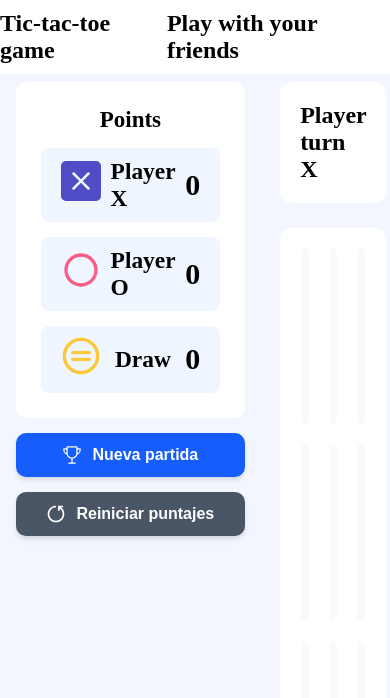
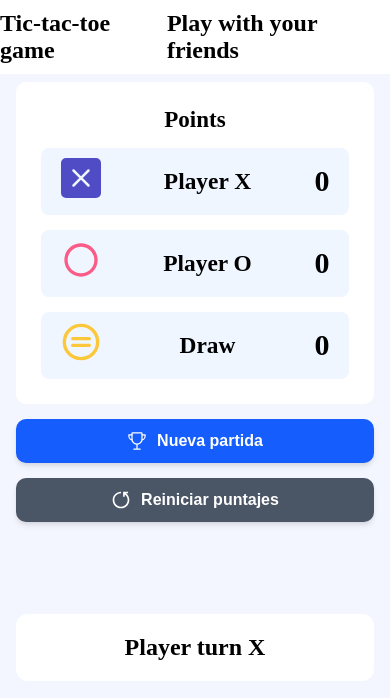
Before and after one commit to aenami/tic-tac-toe-app, a React app: page / in a window 390 px wide. Shown: the top 698 px of the page. Built offline with nearby package versions, Linux system fonts and the light colour scheme; the HTML template or start-up script is replaced by a standard one.

Commit message:
Se pulen detalles

```diff
--- a/src/styles/workspace.css
+++ b/src/styles/workspace.css
@@ -6,3 +6,9 @@
     margin-top: 2%;
     height: 100%;
 }
+
+@media screen and (max-width: 1000px) {
+    .main{
+        grid-template-columns: 1fr;
+    }
+}
```
